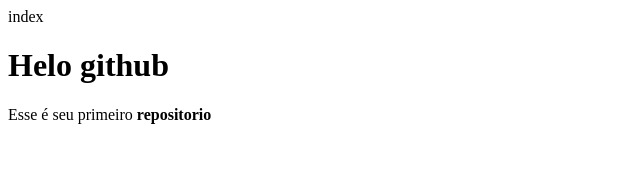
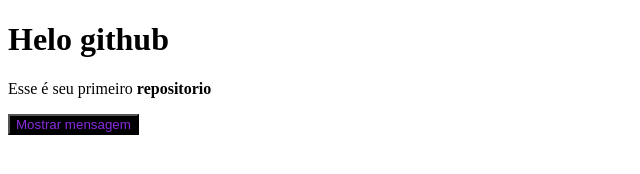
Before and after one commit to MateusBahia/Teste, a plain HTML site: page index.html in a window 1280 px wide. Shown: the whole page, without its empty margins (0-640 px from the left). Drawn offline with Linux system fonts and the light colour scheme.

Commit message:
css
add o css e apaguei titulo

```diff
--- /dev/null
+++ b/index.css
@@ -0,0 +1,4 @@
+button{
+    background-color: black ;
+    color: blueviolet;
+}
--- a/index.html
+++ b/index.html
@@ -3,7 +3,7 @@
 <head>
     <meta charset="UTF-8">
     <meta name="viewport" content="width=device-width, initial-scale=1.0">
-    <title>Document</title>index
+        <link rel="stylesheet" href="index.css">
 </head>
 <body>
 
@@ -11,7 +11,7 @@
 
     <h1>Helo github</h1>
     <p>Esse é seu primeiro <strong>repositorio</strong></p>
-
+    <button>Mostrar mensagem</button>
 
 
 
```
